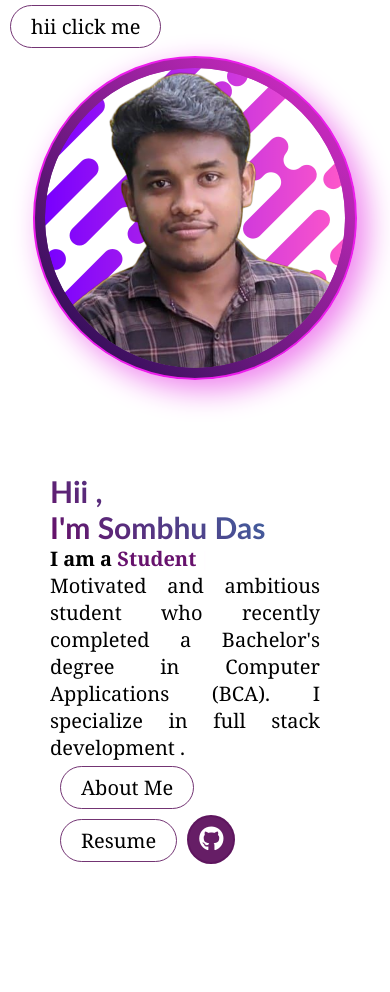
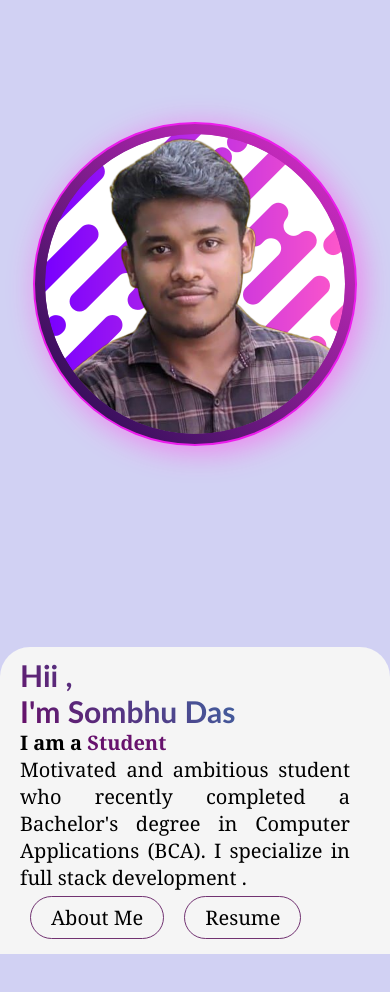
Before and after one commit to Sombhu2022/som.dev_2.0, a React (Create React App) app: page / in a window 390 px wide. Shown: the top 992 px of the page. Before the commit the page ends 897 px from the top, so only its background shows below. Built offline with nearby package versions, Linux system fonts and the light colour scheme.

Commit message:
responsive design

```diff
--- a/src/App.js
+++ b/src/App.js
@@ -6,7 +6,7 @@ import Home from './pages/Home.jsx';
 function App() {
   return (
     <Router>
-      <button>hii click me</button>
+
       <Routes>
         <Route path='/' element={<Home/>}/>
       </Routes>
--- a/src/global.css
+++ b/src/global.css
@@ -2,6 +2,7 @@
     margin: 0;
     padding: 0;
     box-sizing: border-box;
+    background: rgba(209, 209, 244, 0.696);
 }
 button{
     margin: 5px 10px;
@@ -44,5 +45,5 @@ section{
 }
 :root{
     --violet:rgba(94, 18, 94, 0.95);
-
+    --white:whitesmoke;
 }
--- a/src/pages/Home.jsx
+++ b/src/pages/Home.jsx
@@ -34,9 +34,7 @@ function Home() {
         </p>
         <button>About Me</button>
         <button>Resume</button>
-        <a href="https://www.facebook.com/sombhu.das.5268?mibextid=ZbWKwL">
-          <i className="primary_icon fa-brands fa-github"></i>
-        </a>
+
       </div>
 
       <div className="right_container">
--- a/src/style/home.scss
+++ b/src/style/home.scss
@@ -40,7 +40,7 @@
           background: linear-gradient(45deg, rgb(29, 10, 74), rgb(226, 47, 208));
           border-radius: 50%;
           border: solid 2px rgb(236, 29, 236);
-          box-shadow: 10px 10px 30px violet;
+          box-shadow: 5px 5px 30px violet;
           box-sizing: content-box;
         }
 
@@ -106,3 +106,20 @@ h1 {
   font-weight: bolder;
   font-family: "Gill Sans", "Gill Sans MT", Calibri, "Trebuchet MS", sans-serif;
 }
+
+@media only screen and (max-width:700px) {
+    #home{
+        padding:0;
+        height: 120vh;
+        .left_container{
+        >p{
+            background: var(--white);
+            > span {
+                background: var(--white);
+              }
+        }
+        background: var(--white);
+        border-radius:  30px 30px 0px 0px;
+    }
+}
+}
```
